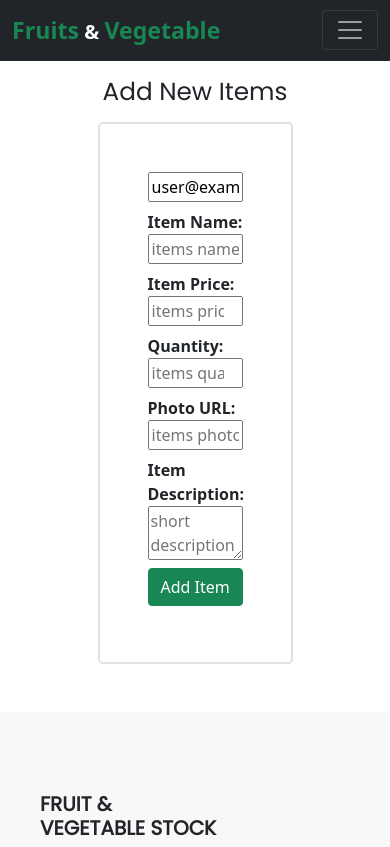
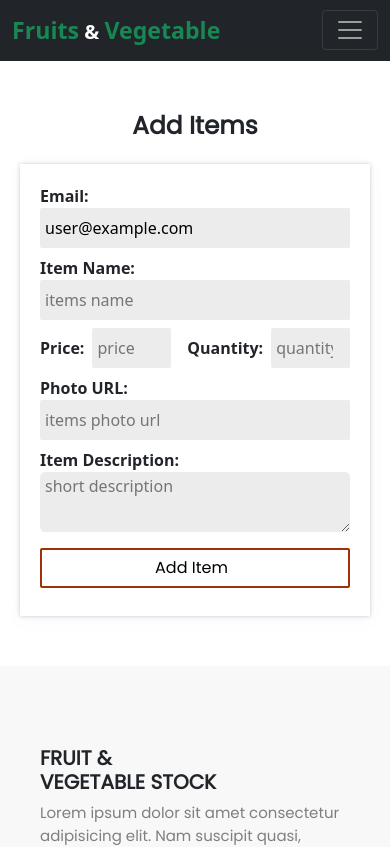
Before and after one commit to arifraj199/fruits-inventory-client, a React (Create React App) app: page /additem in a window 390 px wide. Shown: the top 847 px of the page. Built offline with nearby package versions, Linux system fonts and the light colour scheme; no server answers; sample sign-in values are in the browser's storage.

Commit message:
add item page design and responsive implement

```diff
--- /dev/null
+++ b/src/Pages/AddInventory/AddInventory.css
@@ -0,0 +1,59 @@
+.add-item-title{
+    font-weight: 600;
+    font-family: 'Poppins', sans-serif;
+}
+.add-item-container{
+    padding: 50px
+}
+.add-item-form-container{
+
+    width: 40%;
+    margin: auto;
+    padding: 20px;
+    box-shadow: rgba(67, 71, 85, 0.27) 0px 0px 0.25em, rgba(90, 125, 188, 0.05) 0px 0.25em 1em;
+
+}
+.add-item-form-container input{
+    width: 100%;
+    margin: auto;
+    height: 40px;
+    border: none;
+    border-radius: 2px;
+    padding-left: 5px;
+    background-color: #ececec;
+}
+.add-item-price,.add-item-quantity{
+    width: 35%!important;
+}
+textarea{
+    width: 100%;
+    height: 60px;
+    border: none;
+    border-radius: 5px;
+    padding-left: 5px;
+    background-color: #ececec;
+}
+.add-item-button{
+    background-color: white!important;
+    color: black!important;
+    border: 2px solid rgb(160, 48, 7)!important;
+    transition: 0.5s all ease!important;
+    font-family: 'Poppins', sans-serif;
+
+}
+.add-item-button:hover{
+    background-color: rgb(160, 48, 7)!important;
+    border: 2px solid rgb(160, 48, 7)!important;
+    color: white!important;
+}
+
+
+/* responsive design for mobile device */
+@media only screen and (max-width:688px){
+    .add-item-container{
+        padding: 50px 20px;
+    }
+    .add-item-form-container{
+        width: 100%;
+    }
+}
--- a/src/Pages/AddInventory/AddInventory.js
+++ b/src/Pages/AddInventory/AddInventory.js
@@ -2,6 +2,7 @@ import React from "react";
 import { useAuthState } from "react-firebase-hooks/auth";
 import { useForm } from "react-hook-form";
 import auth from "../../firebase.init";
+import './AddInventory.css';
 
 const AddInventory = () => {
   const [user] = useAuthState(auth);
@@ -29,12 +30,13 @@ const AddInventory = () => {
     };
 
   return (
-    <div>
-      <h2 className="text-center mt-3">Add New Items</h2>
+    <div className="add-item-container">
+      <h2 className="text-center mb-4 add-item-title">Add Items</h2>
       <form
-        className="d-flex flex-column border border-2 rounded-3 p-5 w-50 mx-auto mt-3 mb-5"
+        className="d-flex flex-column add-item-form-container"
         onSubmit={handleSubmit(onSubmit)}
       >
+         <span className="fw-bold">Email: </span>
           <input
             className="mb-2"
             type="email"
@@ -43,41 +45,47 @@ const AddInventory = () => {
             {...register("email", { required: true })}
           />
 
-        <span className="fw-bold ">Item Name:</span>
+         <span className="fw-bold">Item Name: </span>
           <input
             className="mb-2"
             placeholder="items name"
             {...register("name", { required: true, maxLength: 20 })}
           />
 
-       <span className="fw-bold ">Item Price:</span>
+
+
+      <div className="d-flex justify-content-between align-items-center mb-2">
+          <span className="fw-bold ">Price: </span>
             <input
-          className="mb-2"
-          placeholder="items price"
+              className=" add-item-price ms-2"
+              placeholder="price"
               type="number"
               {...register("price", { min: 5, max: 150 })}
             />
-        <span className="fw-bold ">Quantity:</span>
+            <span className="fw-bold ms-3">Quantity: </span>
             <input
-          className="mb-2"
-          placeholder="items quantity"
+              className=" add-item-quantity ms-2"
+              placeholder="quantity"
               type="number"
               {...register("quantity", { min: 5, max: 99 })}
             />
+      </div>
+
       <span className="fw-bold ">Photo URL:</span>
           <input
             className="mb-2"
             placeholder="items photo url"
             {...register("picture")}
           />
+
         <span className="fw-bold">Item Description:</span>
         <textarea
-          className="mb-2"
+          className="mb-3"
           placeholder="short description"
           {...register("description", { required: true, maxLength: 150 })}
         />
         <input
-          className="mb-2 btn btn-success"
+          className="mb-2 btn add-item-button"
           type="submit"
           value="Add Item"
         />
--- a/src/Pages/Home/Home.css
+++ b/src/Pages/Home/Home.css
@@ -55,10 +55,10 @@
     background-color: white;
     color: black;
     border: 2px solid orange;
-    border-radius: 25px;
+    border-radius: 8px;
     transition: 0.5s all ease;
     padding: 10px;
-    font-size: 20px;
+    font-size: 18px;
     font-family: 'Poppins', sans-serif;
 }
 .banner-title button:hover,.footer button:hover{
@@ -70,16 +70,16 @@
     color: white;
     border: none;
     border: 2px solid rgb(160, 48, 7);
-    border-radius: 25px;
+    border-radius: 8px;
     transition: 0.5s all ease;
     padding: 15px 20px;
     font-size: 15px;
     font-family: 'Poppins', sans-serif;
 }
 .manage-button button:hover{
-    background-color: white;
+    /* background-color: white; */
     border: 2px solid orange;
-    color: black;
+    color: white;
 
 }
 
--- a/src/Pages/Home/Home.js
+++ b/src/Pages/Home/Home.js
@@ -74,7 +74,7 @@ const Home = () => {
       </div>
 
       <div className="manage-inventory my-5 text-end manage-button">
-        <Link to='/manageitem'><button className="btn btn-success me-3 ">Manage Inventories</button></Link>
+        <Link to='/manageitem'><button className="btn me-3 ">Manage Inventories</button></Link>
       </div>
       <AboutFarm></AboutFarm>
       <CustomersReviews></CustomersReviews>
--- a/src/Pages/ManageInventories/ManageInventories.css
+++ b/src/Pages/ManageInventories/ManageInventories.css
@@ -1,5 +1,6 @@
 .manage-product-title{
     font-family: 'Poppins', sans-serif;
+    font-weight: 600;
 }
 .manage-products{
     display: flex;
--- a/src/Pages/ManageInventories/ManageInventories.js
+++ b/src/Pages/ManageInventories/ManageInventories.js
@@ -34,7 +34,7 @@ const ManageInventories = () => {
   return (
     <div>
       <h1 className="text-center mt-3 manage-product-title">
-        Manage Products:{products?.length}
+        Manage Items:{products?.length}
       </h1>
       <div className="manage-inventory text-center my-3">
         <Link to="/additem">
```
Lines whose indentation alone changed are shown as unchanged.
